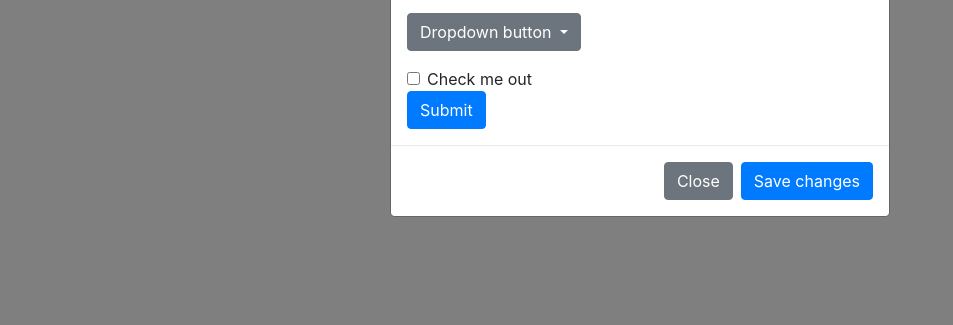
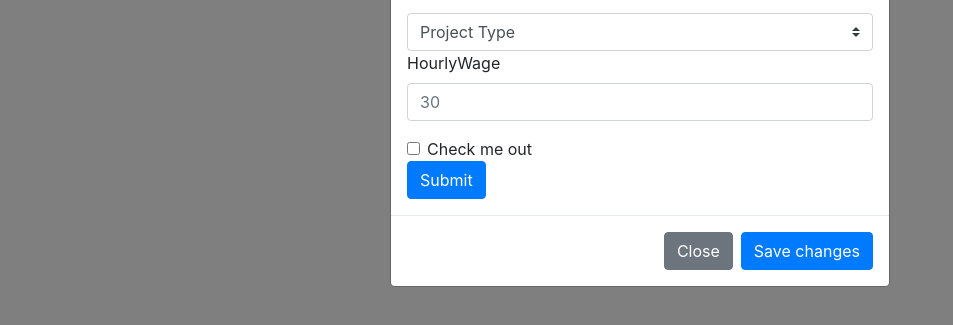
Before and after one commit to ahhyaya/Project-Tracker, a plain HTML site: page index.html in a window 1280 px wide. Both pictures are taken after a click on the button "Launch demo modal". Shown: the part 181-506 px from the top of the page, without its empty margins (0-953 px from the left). Drawn offline with nearby package versions, Linux system fonts and the light colour scheme.

Commit message:
added most of form except jquery element

```diff
--- a/index.html
+++ b/index.html
@@ -57,20 +57,16 @@
                   <label for="projectName">Project Name</label>
                   <input type="text" class="form-control" id="projectName" placeholder="Enter Project Name">
                 </div>
-                <div class="form-group dropdown">
-                    <button class="btn btn-secondary dropdown-toggle" type="button" id="dropdownMenuButton" data-toggle="dropdown" aria-haspopup="true" aria-expanded="false">
-                        Dropdown button
-                      </button>
-                      <div class="dropdown-menu" aria-labelledby="dropdownMenuButton">
-                        <a class="dropdown-item" href="#">Action</a>
-                        <a class="dropdown-item" href="#">Another action</a>
-                        <a class="dropdown-item" href="#">Something else here</a>
-                      </div>
+                <select class="custom-select">
+                    <option selected>Project Type </option>
+                    <option value="1">Python</option>
+                    <option value="2">Javascript</option>
+                    <option value="3">HTML</option>
+                  </select>
+                <div class="form-group">
+                  <label for="hourlyWage">HourlyWage</label>
+                  <input type="number" class="form-control" id="hourlyWage" placeholder="30">
                 </div>
-                <!-- <div class="form-group">
-                  <label for="exampleInputPassword1">Password</label>
-                  <input type="password" class="form-control" id="exampleInputPassword1" placeholder="Password">
-                </div> -->
                 <div class="form-check">
                   <input type="checkbox" class="form-check-input" id="exampleCheck1">
                   <label class="form-check-label" for="exampleCheck1">Check me out</label>
```
